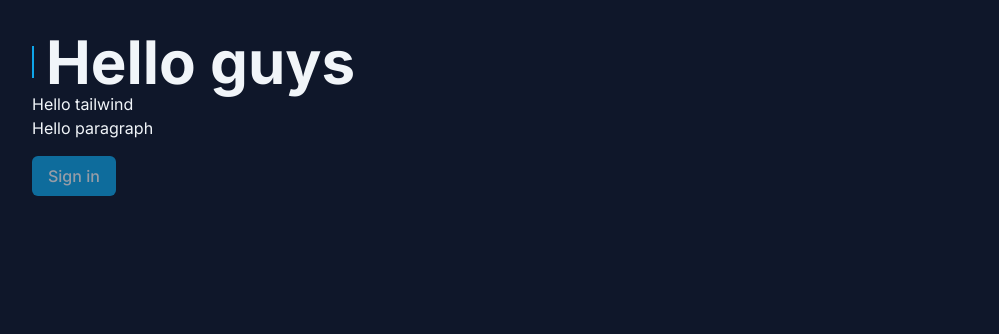
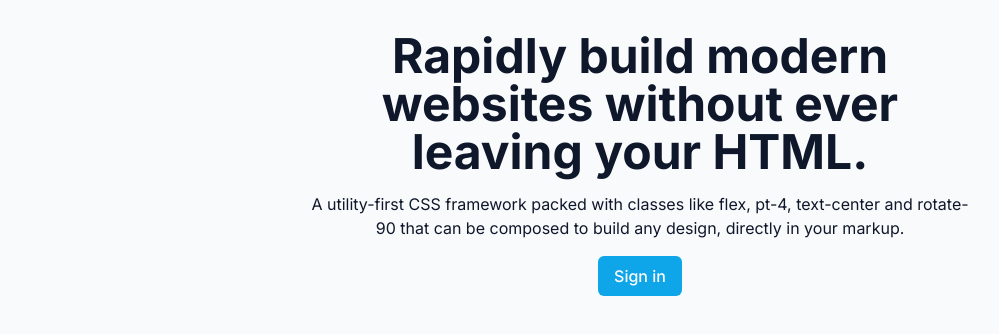
Before and after one commit to erik-ferreira/mastering-tailwind, a Next.js app: page / in a window 1280 px wide. Shown: the top 334 px of the page, without its empty margins (0-999 px from the left). Built offline with nearby package versions, Linux system fonts and the light colour scheme.

Commit message:
feat: dark mode

```diff
--- a/src/app/page.tsx
+++ b/src/app/page.tsx
@@ -1,18 +1,20 @@
 export default function Home() {
   return (
-    <div className="h-screen bg-slate-900 p-8 text-slate-100">
-      <h1 className="font-bold text-3xl sm:text-5xl lg:text-6xl flex items-center gap-3 before:w-0.5 before:h-8 before:bg-sky-500 before:flex">
-        Hello guys
-      </h1>
-      <h2>Hello tailwind</h2>
-      <p>Hello paragraph</p>
+    <div className="h-screen bg-slate-50 p-8 text-slate-900 flex flex-col items-center text-center dark:bg-slate-900 dark:text-slate-100">
+      <div className="max-w-2xl">
+        <h1 className="font-bold text-3xl sm:text-4xl lg:text-5xl">
+          Rapidly build modern websites without ever leaving your HTML.
+        </h1>
+        <p className="mt-4 dark:text-slate-400">
+          A utility-first CSS framework packed with classes like flex, pt-4,
+          text-center and rotate-90 that can be composed to build any design,
+          directly in your markup.
+        </p>
 
-      <button
-        disabled
-        className="bg-sky-500 px-4 py-2 rounded-md font-medium mt-4 enabled:hover:bg-sky-600 disabled:opacity-60 disabled:cursor-not-allowed"
-      >
-        Sign in
-      </button>
+        <button className="bg-sky-500 text-white px-4 py-2 rounded-md font-medium mt-4 enabled:hover:bg-sky-600 disabled:opacity-60 disabled:cursor-not-allowed dark:bg-sky-400 dark:text-sky-950">
+          Sign in
+        </button>
+      </div>
     </div>
   )
 }
```
